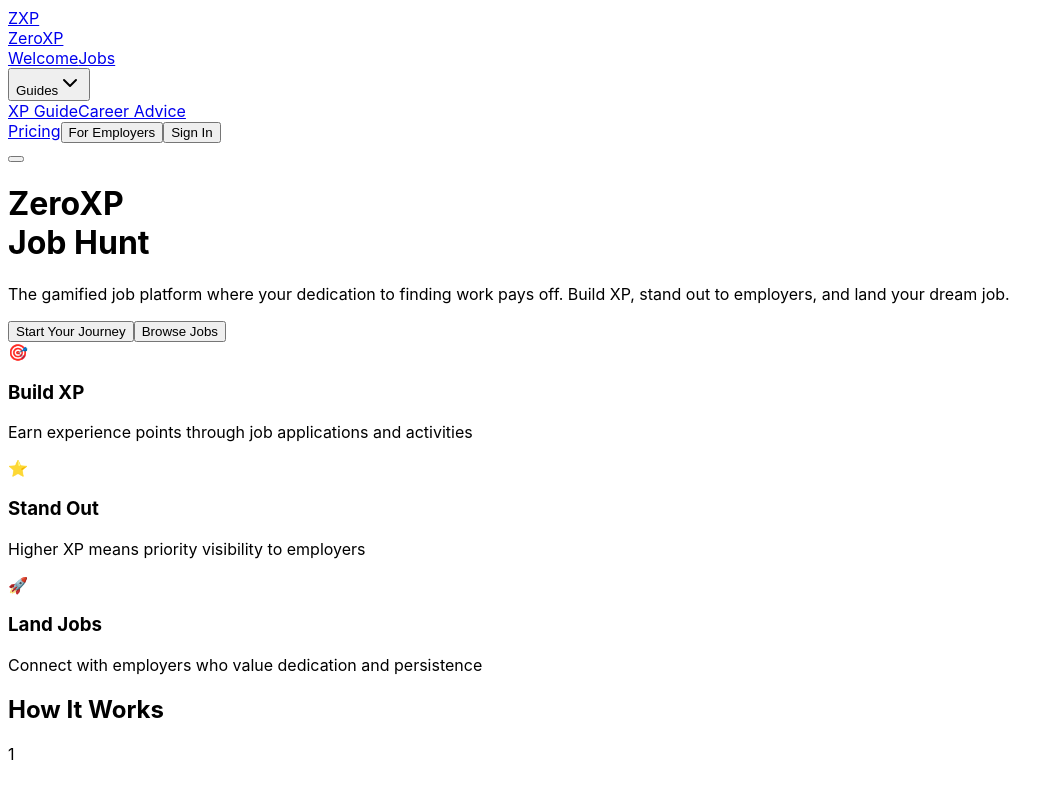
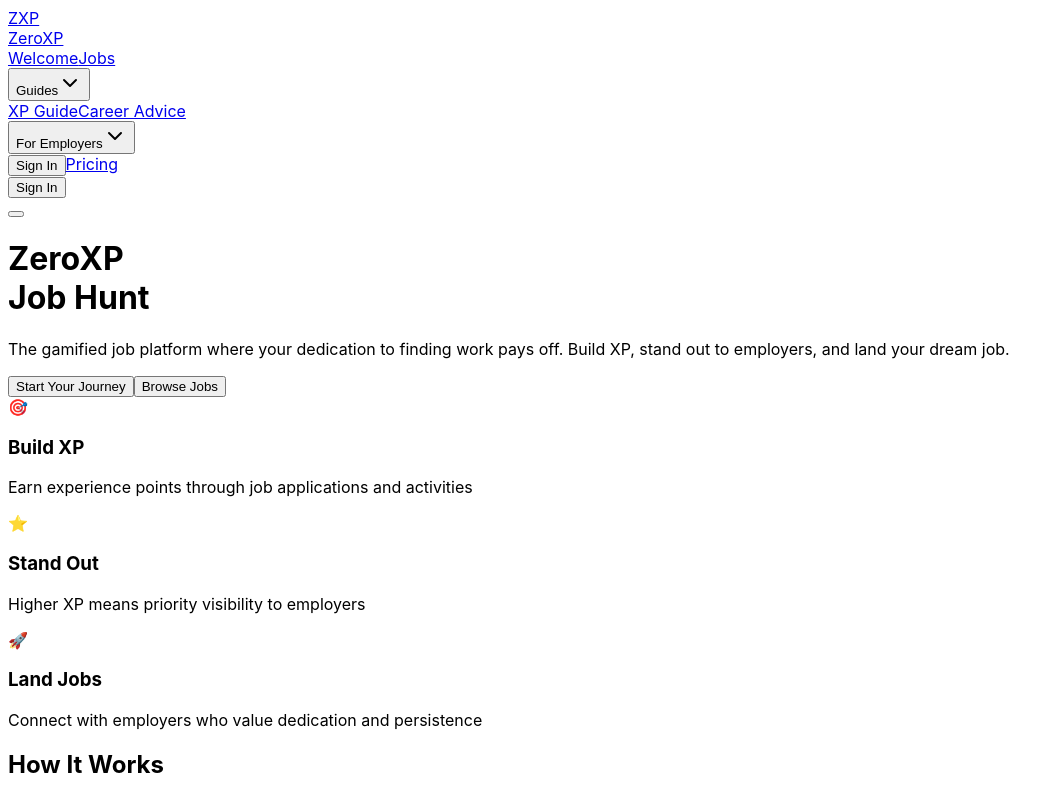
Before and after one commit to vaj5100/zeroxp, a React (Vite) app: page / in a window 1280 px wide. Shown: the top 785 px of the page, without its empty margins (0-1064 px from the left). Built offline with nearby package versions, Linux system fonts and the light colour scheme; the HTML template or start-up script is replaced by a standard one.

Commit message:
Create For Employers dropdown with Sign In and Pricing options

```diff
--- a/src/App.jsx
+++ b/src/App.jsx
@@ -557,13 +557,23 @@ function Header() {
                     </Link>
                   </div>
                 </div>
-                <Link to="/pricing" className="text-gray-500 hover:text-gray-400 transition-colors py-2 text-sm">Pricing</Link>
+                <div className="relative group">
+                  <button className="text-gray-400 hover:text-gray-300 transition-colors text-sm py-2 flex items-center">
+                    For Employers
+                    <ChevronDown className="w-4 h-4 ml-1 group-hover:rotate-180 transition-transform" />
+                  </button>
+                  <div className="absolute top-full left-0 bg-[#0b0e1a] border border-white/10 rounded-lg shadow-xl opacity-0 invisible group-hover:opacity-100 group-hover:visible transition-all duration-200 min-w-[200px] z-50">
                     <button
                       onClick={() => handleLogin('employer')}
-                  className="text-gray-400 hover:text-gray-300 transition-colors text-sm py-2"
-                >
-                  For Employers
-                </button>
+                      className="block w-full text-left px-4 py-3 text-gray-300 hover:text-white hover:bg-white/5 transition-colors rounded-t-lg"
+                    >
+                      Sign In
+                    </button>
+                    <Link to="/pricing" className="block px-4 py-3 text-gray-300 hover:text-white hover:bg-white/5 transition-colors rounded-b-lg">
+                      Pricing
+                    </Link>
+                  </div>
+                </div>
                 <button
                   onClick={() => handleLogin('jobseeker')}
                   className="px-4 py-2 bg-gradient-to-r from-cyan-500 to-purple-600 text-white rounded-lg font-semibold hover:from-cyan-600 hover:to-purple-700 transition-all duration-300"
@@ -662,19 +672,22 @@ function Header() {
                       Career Advice
                     </Link>
                   </div>
+                  <div className="px-4 py-2">
+                    <div className="text-gray-400 font-medium mb-2">For Employers</div>
+                    <button
+                      onClick={() => handleLogin('employer')}
+                      className="block w-full text-left text-gray-500 hover:text-gray-400 transition-colors py-2 px-4 rounded-lg hover:bg-white/5 text-sm ml-4"
+                    >
+                      Sign In
+                    </button>
                     <Link
                       to="/pricing"
-                    className="text-gray-500 hover:text-gray-400 transition-colors py-2 px-4 rounded-lg hover:bg-white/5 text-sm"
+                      className="block text-gray-500 hover:text-gray-400 transition-colors py-2 px-4 rounded-lg hover:bg-white/5 text-sm ml-4"
                       onClick={() => setIsMobileMenuOpen(false)}
                     >
                       Pricing
                     </Link>
-                  <button
-                    onClick={() => handleLogin('employer')}
-                    className="text-left text-gray-400 hover:text-gray-300 transition-colors py-2 px-4 rounded-lg hover:bg-white/5"
-                  >
-                    For Employers
-                  </button>
+                  </div>
                   <button
                     onClick={() => handleLogin('jobseeker')}
                     className="bg-gradient-to-r from-cyan-500 to-purple-600 text-white px-4 py-2 rounded-lg font-semibold hover:from-cyan-600 hover:to-purple-700 transition-all duration-300 text-left"
```
Lines whose indentation alone changed are shown as unchanged.
